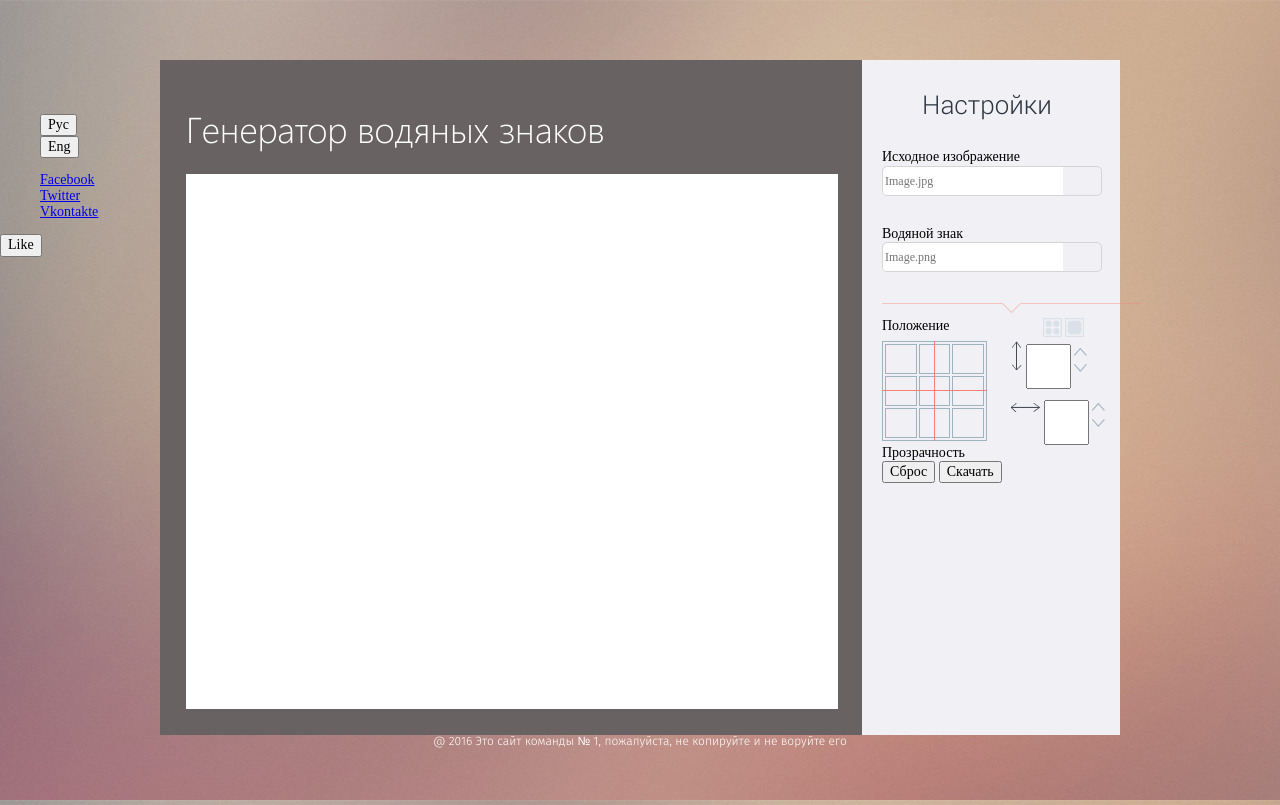
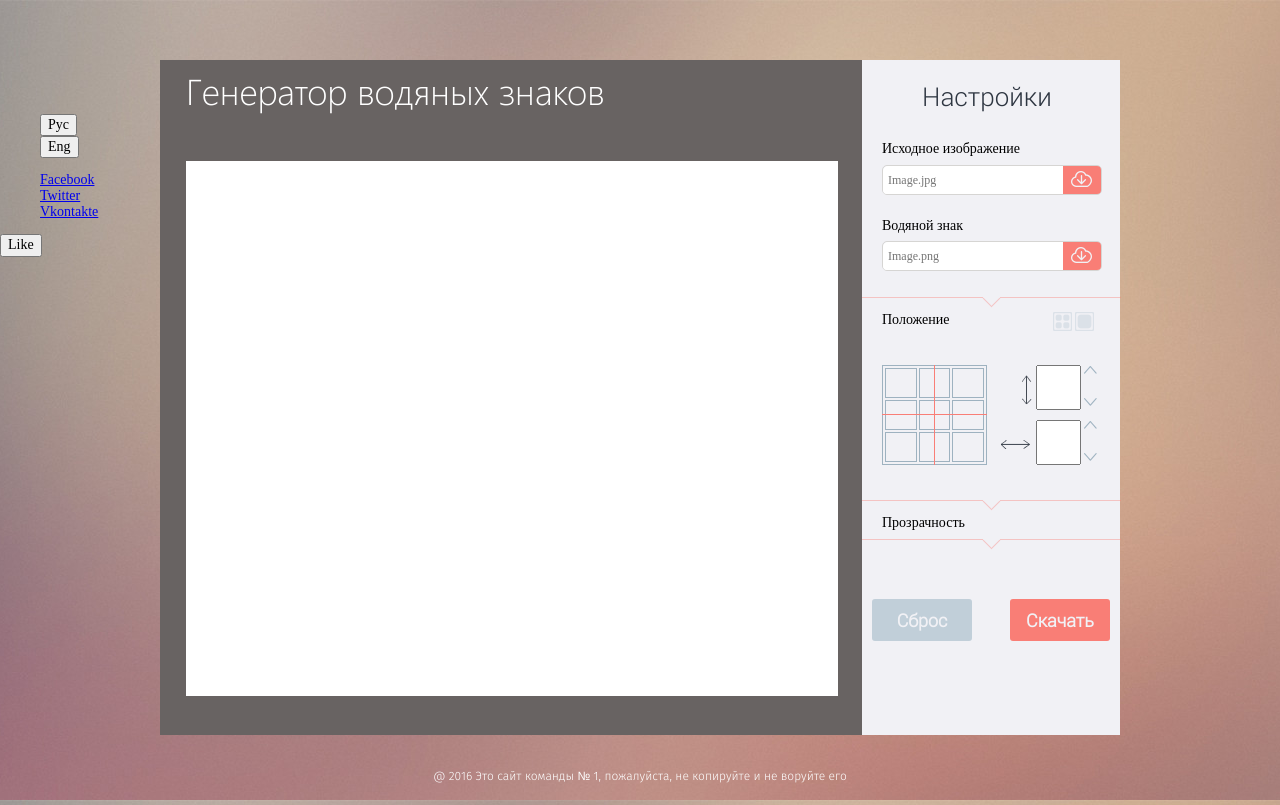
Before and after one commit to KoroljovPavel/Watermark-Generator-LS-work-3-team-one, a PHP site: page / in a window 1280 px wide. Run offline with PHP 8.4, Linux system fonts and the light colour scheme; some libraries are stand-ins or nearby versions.

Commit message:
improvement css

```diff
--- a/app/css/main.css
+++ b/app/css/main.css
@@ -40,6 +40,72 @@ ul {
   position: absolute;
   top: 100px; }
 
+.container__right-column {
+  margin: 0 auto;
+  margin-top: 60px;
+  width: 960px;
+  height: 675px; }
+
+.container__generator {
+  float: left;
+  vertical-align: top;
+  width: 702px;
+  height: 100%;
+  background: #686362;
+  padding-left: 26px;
+  padding-right: 26px;
+  padding-top: 10px;
+  padding-bottom: 25px; }
+
+.container__manipulation {
+  float: right;
+  vertical-align: top;
+  width: 258px;
+  height: 100%;
+  background: #f1f1f5;
+  padding-left: 20px;
+  padding-right: 10px;
+  padding-bottom: 26px; }
+
+.generator__header {
+  font: inherit;
+  font-size: 36px;
+  font-family: "segoeui", sans-serif;
+  font-weight: 400;
+  color: #ffffff;
+  margin-top: 0;
+  margin-bottom: 50px; }
+
+.manipulation__header {
+  font-family: "robotolight", sans-serif;
+  font-size: 26px;
+  color: #2e3641;
+  font-weight: 300;
+  display: block;
+  margin-left: 40px;
+  margin-bottom: 30px; }
+
+.manipulation__label {
+  display: block;
+  margin-bottom: 7px; }
+
+.generator__output {
+  width: 652px;
+  height: 535px;
+  overflow: hidden;
+  position: relative;
+  background: #ffffff; }
+
+.output__image-result {
+  position: relative;
+  vertical-align: middle;
+  text-align: center;
+  height: inherit;
+  width: inherit; }
+
+.manipulation__image-upload {
+  margin-bottom: 23px; }
+
 .image-upload__inputs, .watermark-upload__inputs {
   width: 220px;
   display: block;
@@ -54,7 +120,17 @@ ul {
 .image-upload__btn, .watermark-upload__btn {
   float: right;
   width: 40px;
-  height: 30px; }
+  height: 30px;
+  background: #f97e76; }
+  .image-upload__btn:after, .watermark-upload__btn:after {
+    content: "";
+    background: url("../img/icons.png");
+    width: 21px;
+    height: 16px;
+    background-position: -51px -24px;
+    margin-top: 5px;
+    margin-left: 10px;
+    position: absolute; }
 
 .image-upload__upload, .watermark-upload__upload {
   position: absolute;
@@ -74,75 +150,23 @@ ul {
   border-bottom-left-radius: 5px;
   border: none;
   cursor: pointer;
-  height: 30px; }
+  height: 30px;
+  padding-left: 5px; }
 
-.container__right-column {
-  margin: 0 auto;
-  margin-top: 60px;
-  width: 960px;
-  height: 675px; }
+.manipulation__watermark-upload {
+  margin-bottom: 25px; }
 
-.container__generator {
-  float: left;
-  vertical-align: top;
-  width: 702px;
-  height: 100%;
-  background: #686362;
-  padding-left: 26px;
-  padding-right: 26px;
-  padding-top: 24px;
-  padding-bottom: 25px; }
+.manipulation__item_image-position {
+  margin-bottom: 34px; }
 
-.container__manipulation {
-  float: right;
-  vertical-align: top;
-  width: 258px;
-  height: 100%;
-  background: #f1f1f5;
-  padding-left: 20px;
-  padding-right: 10px;
-  padding-bottom: 26px;
-  padding-top: 8px; }
-
-.generator__header {
-  font: inherit;
-  font-size: 36px;
-  font-family: "segoeui", sans-serif;
-  font-weight: 400;
-  color: #ffffff; }
-
-.manipulation__header {
-  font-family: "robotolight", sans-serif;
-  font-size: 26px;
-  color: #2e3641;
-  font-weight: 300;
+.manipulation__item_position-header {
   display: block;
-  margin-left: 40px;
   margin-bottom: 30px; }
 
-.generator__output {
-  width: 652px;
-  height: 535px;
-  overflow: hidden;
-  position: relative;
-  background: #ffffff; }
-
-.output__image-result {
-  position: relative;
-  vertical-align: middle;
-  text-align: center;
-  height: inherit;
-  width: inherit; }
-
-.manipulation__image-upload {
-  margin-bottom: 30px; }
-
-.manipulation__watermark-upload {
-  margin-bottom: 30px; }
-
-.manipulation__list:before {
+.manipulation__item:before {
   content: url("../img/line.png");
-  width: 259px; }
+  width: 259px;
+  margin-left: -20px; }
 
 .position__label {
   display: inline-block;
@@ -164,7 +188,7 @@ ul {
 .view__list {
   display: inline-block;
   vertical-align: top;
-  margin-left: 90px; }
+  margin-left: 100px; }
 
 .view__item-one {
   background: url("../img/icons.png");
@@ -197,23 +221,56 @@ ul {
   width: 45px;
   height: 45px; }
 
+.position__coordinates-one {
+  margin-right: 3px; }
+
+.position__coordinates-two {
+  margin-top: 10px;
+  margin-right: 3px; }
+
 .coordinate__arrows {
   display: inline-block;
-  width: 18px; }
+  width: 18px;
+  margin-right: 5px; }
 
 .coordinate__arrow-up {
   background: url("../img/icons.png");
   width: 13px;
   height: 8px;
   background-position: -5px -24px;
-  border: none; }
+  border: none;
+  margin-top: -25px;
+  position: absolute; }
 
 .coordinate__arrow-down {
   background: url("../img/icons.png");
   width: 13px;
   height: 8px;
   background-position: -5px -5px;
-  border: none; }
+  border: none;
+  margin-top: 7px;
+  position: absolute; }
+
+.manipulation__item_position-block--lines .position__coordinates-one {
+  margin-right: 3px; }
+  .manipulation__item_position-block--lines .position__coordinates-one:before {
+    position: absolute;
+    margin-left: -15px;
+    margin-top: 10px;
+    content: "";
+    background: url("../img/icons.png");
+    width: 11px;
+    height: 30px;
+    background-position: -90px -5px; }
+.manipulation__item_position-block--lines .position__coordinates-two:before {
+  position: absolute;
+  margin-left: -35px;
+  margin-top: 20px;
+  content: "";
+  background: url("../img/icons.png");
+  width: 29px;
+  height: 9px;
+  background-position: -51px -5px; }
 
 .manipulation__item_position-lines {
   width: 100%;
@@ -224,19 +281,6 @@ ul {
 
 .coordinates__lines {
   display: inline-block; }
-
-.coordinates__lines-up-down {
-  background: url("../img/icons.png");
-  width: 11px;
-  height: 30px;
-  background-position: -90px -5px;
-  margin: 0; }
-
-.coordinates__lines-left-right {
-  background: url("../img/icons.png");
-  width: 29px;
-  height: 9px;
-  background-position: -51px -5px; }
 
 .position-lines {
   position: absolute;
@@ -255,6 +299,39 @@ ul {
   left: 0;
   right: 0;
   margin: auto; }
+
+.manipulation__btn-reset {
+  margin-top: 45px;
+  float: left;
+  border-radius: 3px;
+  width: 100px;
+  height: 42px;
+  text-align: center;
+  font-family: "robotolight", sans-serif;
+  color: #f1f1f5;
+  font-size: 18px;
+  background: #c1cfd9;
+  font-weight: 700;
+  cursor: pointer;
+  padding: 0;
+  border: none;
+  margin-left: -10px; }
+
+.manipulation__btn-submit {
+  margin-top: 45px;
+  float: right;
+  border-radius: 3px;
+  width: 100px;
+  height: 42px;
+  text-align: center;
+  font-family: "robotolight", sans-serif;
+  color: #f1f1f5;
+  font-size: 18px;
+  background: #f97e76;
+  font-weight: 700;
+  cursor: pointer;
+  padding: 0;
+  border: none; }
 
 html {
   font-size: 14px; }
@@ -292,4 +369,7 @@ footer {
   font: 12px/12px "fira_sanslight", sans-serif;
   color: #ffffff; }
 
+.generation-footer__copyrighting {
+  padding-top: 35px; }
+
 /*# sourceMappingURL=main.css.map */
--- a/app/index.html
+++ b/app/index.html
@@ -132,7 +132,6 @@
                 </div>
                 <div class="manipulation__item_position-coordinates">
                   <div class="position__coordinates position__coordinates-one">
-                    <p class="coordinates__lines coordinates__lines-up-down"></p>
                     <input id="coordinate-x" type="text" class="coordinate__input coordinate__input-x">
                     <div class="coordinate__arrows">
                       <button class="coordinate__arrow coordinate__arrow-up"></button>
@@ -140,7 +139,6 @@
                     </div>
                   </div>
                   <div class="position__coordinates position__coordinates-two">
-                    <p class="coordinates__lines coordinates__lines-left-right"></p>
                     <input id="coordinate-y" type="text" class="coordinate__input coordinate__input-y">
                     <div class="coordinate__arrows">
                       <button class="coordinate__arrow coordinate__arrow-up"></button>
@@ -152,8 +150,11 @@
             </div>
             <div class="manipulation__item manipulation__item_image-opacity">
               <label class="manipulation__label position__label">Прозрачность</label>
+              <div class="opacity-slider">
+                <div id="slider" class="opacity-slider__range"><span class="opacity-slider__toggle"></span></div>
+              </div>
             </div>
-            <div class="manipulation__item manipulation__item_buttons">
+            <div class="manipulation__item manipulation__item_buttons clearfix">
               <button type="reset" class="manipulation__btn-reset">Сброс</button>
               <button type="submit" class="manipulation__btn-submit">Скачать</button>
             </div>
--- a/app/sass/_components/right-column.scss
+++ b/app/sass/_components/right-column.scss
@@ -1,4 +1,4 @@
-@import "input-file";
+
 .container__right-column{
 	margin:0 auto;
 	margin-top: 60px;
@@ -13,7 +13,7 @@
 	background: #686362;
 	padding-left: 26px;
 	padding-right: 26px;
-	padding-top: 24px;
+	padding-top: 10px;
 	padding-bottom: 25px;
 }
 .container__manipulation{
@@ -25,7 +25,6 @@
 	padding-left: 20px;
 	padding-right: 10px;
 	padding-bottom: 26px;
-	padding-top: 8px;
 }
 .generator__header{
 	font: inherit;
@@ -33,6 +32,8 @@
 	font-family: "segoeui", sans-serif;
 	font-weight: 400;
 	color: #ffffff;
+	margin-top: 0;
+	margin-bottom: 50px;
 }
 .manipulation__header{
 	font-family: "robotolight", sans-serif;
@@ -42,6 +43,10 @@
 	display: block;
 	margin-left: 40px;
 	margin-bottom: 30px;
+}
+.manipulation__label{
+	display: block;
+	margin-bottom: 7px;
 }
 .generator__output{
 	width: 652px;
@@ -58,21 +63,76 @@
 	width: inherit;
 }
 .manipulation__image-upload{
+	margin-bottom: 23px;
+}
+.image-upload__inputs, .watermark-upload__inputs{
+	width: 220px;
+    display: block;
+    position: relative;
+    overflow: hidden;
+    font-size: 12px;
+    height: 30px;
+    border: 1px solid #d6d5d3;
+    border-radius: 5px;
+    cursor: pointer;
+}
+.image-upload__btn, .watermark-upload__btn{
+	float: right;
+    width: 40px;
+    height: 30px;
+    background: #f97e76;
+    &:after{
+        content: "";
+        background: url("../img/icons.png");
+        width: 21px;
+        height: 16px;
+        background-position: -51px -24px;
+        margin-top: 5px;
+        margin-left: 10px;
+        position: absolute;
+    }
+}
+.image-upload__upload, .watermark-upload__upload{
+	position: absolute;
+    top: 0;
+    z-index: 10;
+    opacity: 0;
+    -moz-opacity: 0;
+    filter: alpha(opacity=0);
+    width: 220px;
+    height: 30px;
+}
+.image-upload__upload-fake, .watermark-upload__upload-fake{
+	position: absolute;
+    top: 0;
+    width: 180px;
+    border-top-left-radius: 5px;
+    border-bottom-left-radius: 5px;
+    border: none;
+    cursor: pointer;
+    height: 30px;
+    padding-left: 5px;
+}
+.manipulation__watermark-upload{
+	margin-bottom: 25px;
+}
+.manipulation__item_image-position{
+	margin-bottom: 34px;
+}
+.manipulation__item_position-header{
+	display: block;
 	margin-bottom: 30px;
 }
-.manipulation__watermark-upload{
-	margin-bottom: 30px;
-}
-.manipulation__list{
+.manipulation__item{
 	&:before{
 		content: url("../img/line.png");
 		width: 259px;
+		margin-left: -20px;
 	}
 }
 .position__label{
 	display: inline-block;
 	vertical-align: top;
-
 }
 .manipulation__item_position-move{
 	float: left;
@@ -90,7 +150,7 @@
 .view__list{
 	display: inline-block;
 	vertical-align: top;
-	margin-left: 90px;
+	margin-left: 100px;
 }
 .view__item-one{
 	background: url("../img/icons.png");
@@ -126,9 +186,17 @@
 	width: 45px;
 	height: 45px;
 }
+.position__coordinates-one{
+	margin-right: 3px;
+}
+.position__coordinates-two{
+	margin-top: 10px;
+	margin-right: 3px;
+}
 .coordinate__arrows{
 	display: inline-block;
 	width: 18px;
+	margin-right: 5px;
 }
 .coordinate__arrow-up{
 	background: url("../img/icons.png");
@@ -136,6 +204,8 @@
     height: 8px;
     background-position: -5px -24px;
     border: none;
+    margin-top: -25px;
+	position: absolute;
 }
 .coordinate__arrow-down{
 	background: url("../img/icons.png");
@@ -143,8 +213,37 @@
     height: 8px;
     background-position: -5px -5px;
     border: none;
+    margin-top: 7px;
+	position: absolute;
 }
 //Линии во втором виде
+.manipulation__item_position-block--lines{
+	.position__coordinates-one{
+		margin-right: 3px;
+		&:before{
+			position: absolute;
+			margin-left: -15px;
+    		margin-top: 10px;
+			content: "";
+			background: url("../img/icons.png");
+			width: 11px;
+    		height: 30px;
+    		background-position: -90px -5px;
+		}
+	}
+	.position__coordinates-two{
+		&:before{
+			position: absolute;
+			margin-left: -35px;
+    		margin-top: 20px;
+			content: "";
+			background: url("../img/icons.png");
+			width: 29px;
+    		height: 9px;
+    		background-position: -51px -5px;
+		}
+	}
+}
 
 .manipulation__item_position-lines{
 	width: 100%;
@@ -155,19 +254,6 @@
 }
 .coordinates__lines{
 	display: inline-block;
-}
-.coordinates__lines-up-down{
-	background: url("../img/icons.png");
-	width: 11px;
-    height: 30px;
-    background-position: -90px -5px;
-    margin: 0;
-}
-.coordinates__lines-left-right{
-	background: url("../img/icons.png");
-	width: 29px;
-    height: 9px;
-    background-position: -51px -5px;
 }
 .position-lines{
 	position: absolute;
@@ -187,3 +273,37 @@
 	right: 0;
 	margin: auto;
 }
+
+.manipulation__btn-reset{
+	margin-top: 45px;
+	float: left;
+	border-radius: 3px;
+	width: 100px;
+	height: 42px;
+	text-align: center;
+	font-family: "robotolight", sans-serif;
+	color: #f1f1f5;
+	font-size: 18px;
+	background: #c1cfd9;
+	font-weight: 700;
+	cursor: pointer;
+	padding: 0;
+	border: none;
+	margin-left: -10px;
+}
+.manipulation__btn-submit{
+	margin-top: 45px;
+	float: right;
+	border-radius: 3px;
+	width: 100px;
+	height: 42px;
+	text-align: center;
+	font-family: "robotolight", sans-serif;
+	color: #f1f1f5;
+	font-size: 18px;
+	background: #f97e76;
+	font-weight: 700;
+	cursor: pointer;
+	padding: 0;
+	border: none;
+}
--- a/app/sass/main.scss
+++ b/app/sass/main.scss
@@ -48,3 +48,6 @@ footer {
 	font: 12px/12px "fira_sanslight", sans-serif;
 	color: #ffffff;
 }
+.generation-footer__copyrighting{
+	padding-top: 35px;
+}
```
Also changed, not shown: app/markups/_pages/manipulation-list.jade (+4 -3 lines), app/sass/_components/input-file.scss (+12 -0 lines).
